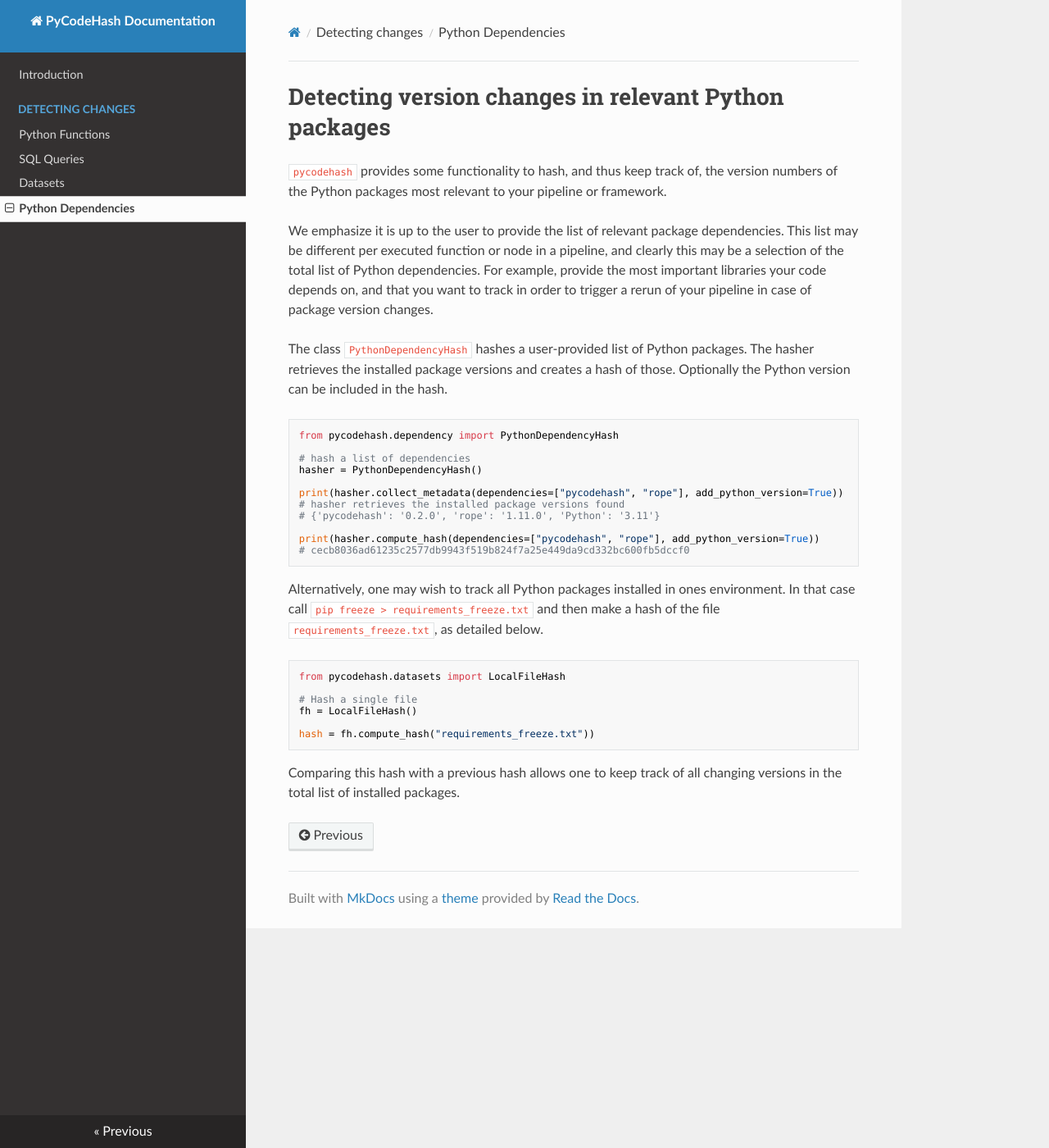
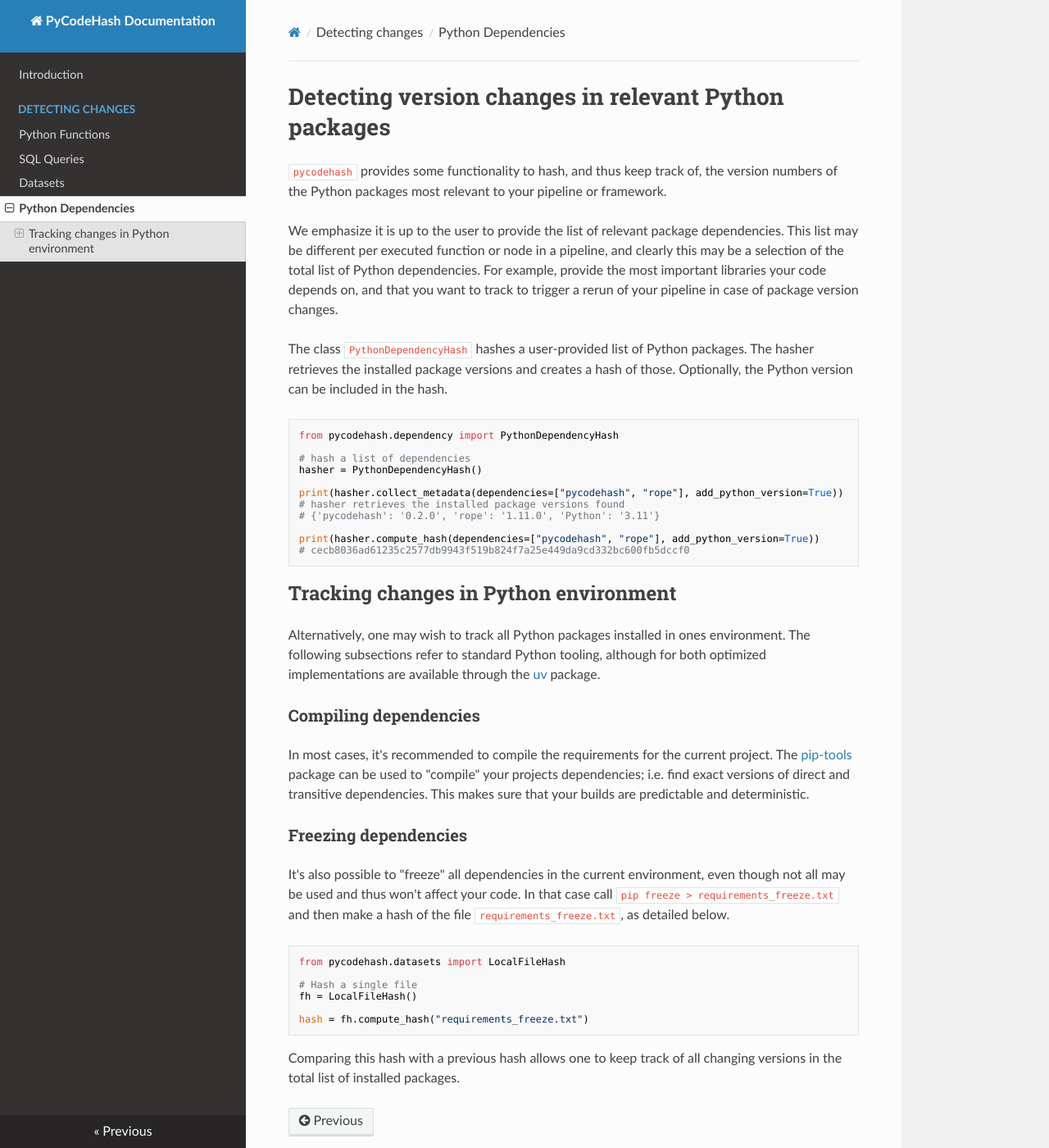
Before and after one commit to pycodehash/pycodehash, an MkDocs documentation site: the page built from docs/dependencies.md, in a window 1280 px wide and 1400 px high. Shown: the whole window at 82% size. Built offline with MkDocs 1.6.1, drawn with Linux system fonts in a browser that asks for light colours; nearby versions of some CDN libraries.

Commit message:
DOC: extend and fix dependencies section in the docs

````diff
--- a/docs/dependencies.md
+++ b/docs/dependencies.md
@@ -7,12 +7,11 @@ We emphasize it is up to the user to provide the list of relevant package depend
 This list may be different per executed function or node in a pipeline,
 and clearly this may be a selection of the total list of Python dependencies.
 For example, provide the most important libraries your code depends on,
-and that you want to track in order to trigger a rerun of your pipeline in case of package version changes.
-
+and that you want to track to trigger a rerun of your pipeline in case of package version changes.
 
 The class `PythonDependencyHash` hashes a user-provided list of Python packages.
 The hasher retrieves the installed package versions and creates a hash of those.
-Optionally the Python version can be included in the hash.
+Optionally, the Python version can be included in the hash.
 
 
 ```python
@@ -29,8 +28,20 @@ print(hasher.compute_hash(dependencies=["pycodehash", "rope"], add_python_versio
 # cecb8036ad61235c2577db9943f519b824f7a25e449da9cd332bc600fb5dccf0
 ```
 
-Alternatively, one may wish to track all Python packages installed in
-ones environment.
+## Tracking changes in Python environment
+
+Alternatively, one may wish to track all Python packages installed in ones environment.
+The following subsections refer to standard Python tooling, although for both optimized implementations are available through the [uv] package.
+
+### Compiling dependencies
+
+In most cases, it's recommended to compile the requirements for the current project.
+The [pip-tools] package can be used to "compile" your projects dependencies; i.e. find exact versions of direct and transitive dependencies.
+This makes sure that your builds are predictable and deterministic.
+
+### Freezing dependencies
+
+It's also possible to "freeze" all dependencies in the current environment, even though not all may be used and thus won't affect your code.
 In that case call `pip freeze > requirements_freeze.txt` and then make a hash of the file `requirements_freeze.txt`,
 as detailed below.
 
@@ -40,7 +51,10 @@ from pycodehash.datasets import LocalFileHash
 # Hash a single file
 fh = LocalFileHash()
 
-hash = fh.compute_hash("requirements_freeze.txt"))
+hash = fh.compute_hash("requirements_freeze.txt")
 ```
 
 Comparing this hash with a previous hash allows one to keep track of all changing versions in the total list of installed packages.
+
+[pip-tools]: https://pip-tools.readthedocs.io/en/stable/cli/pip-compile/
+[uv]: https://github.com/astral-sh/uv
````
